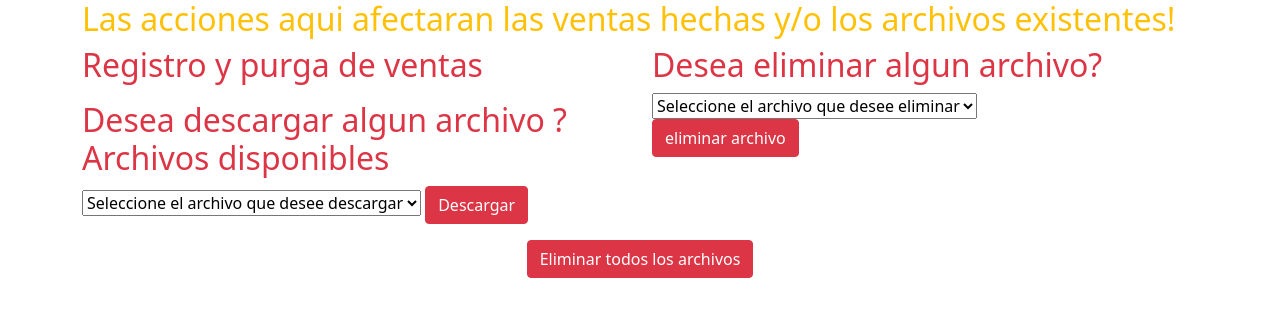
After one commit to edgarhaasmann/LaPane-Web, a Django app: page /admin/purgaVenta in a window 1280 px wide. The commit adds this page. Shown: the top 317 px of the page. Run offline with Django 4.2, Linux system fonts and the light colour scheme; data that the repository does not hold is empty.

Commit message:
purga de ventas terminada 17/03/2022

```diff
--- a/LaPane/LaPane/urls.py
+++ b/LaPane/LaPane/urls.py
@@ -1,9 +1,9 @@
-from unicodedata import name
 from django.contrib import admin
 from django.urls import path
 from apps.userApp import views as authview
 from apps.adminApp import views as adminview
 from apps.plazaEmpleadoApp import views as plazaview
+
 pedidos = plazaview.PedidoAbono()
 inventario = adminview.Inventario()
 urlpatterns = [
@@ -16,19 +16,18 @@ urlpatterns = [
     path('admin/register', adminview.registerUser, name='registerUser'),
     path('admin/editUser', adminview.editUser, name='editUser'),
     path('admin/delUser', adminview.delUser, name='delUser'),
-
-
     path('admin/adminInventario', inventario.getInventio, name='getProduct'),
     path('admin/registerProduct', inventario.AddProducto, name='registerProduct'),
     path('admin/editProduct',inventario.editProduct, name='editProduct'),
     path('admin/delProduct', inventario.delProduct, name='delProduct'),
     path('admin/estadisticas', adminview.statistics, name='statistics'),
+    path('admin/purgaVenta', adminview.purgVentas, name='purga'),
     #rutas empleadoPlaza
     path('ventas/RealizarVenta', plazaview.listProductos, name = 'venta'),
     path('ventas/Venta', plazaview.realizarVenta, name = 'realizarVenta'),
     path('ventas/pedidos', pedidos.pedidosLIst, name='pedidosList'),
     path('ventas/registrarPedido', pedidos.registrarPedido, name='registrarPedido'),
     path('ventas/editPedido', pedidos.editPedido, name='editPedido'),
-    path('ventas/delPedido', plazaview.delPedido, name='delPedido'),
-    #path('admin/', admin.site.urls),
+    path('ventas/delPedido', pedidos.delPedido, name='delPedido'),
+    # path('admin/', admin.site.urls),
 ]
--- a/LaPane/apps/adminApp/views.py
+++ b/LaPane/apps/adminApp/views.py
@@ -1,10 +1,12 @@
 #respuestas
+from urllib import response
+from django.http import HttpResponse
 from django.shortcuts import redirect, render
 
 from LaPane.settings import BASE_DIR
 #modelos
 from ..userApp.models import Plazas, Usuarios
-from ..plazaEmpleadoApp.models import Productos,Ventas, ProductosPlaza
+from ..plazaEmpleadoApp.models import Pedidos, Productos,Ventas, ProductosPlaza
 from .models import Empleados, Roles
 #encryptacion de contraseñas
 from django.contrib.auth.hashers import make_password, check_password
@@ -23,14 +25,17 @@ def index(request):
 def registerUser(request):
     date= datetime.now()
     print(date)
-    try:
-        r = Usuarios(nombre=request.POST.get('nombre'), appaterno=request.POST.get('appaterno'),apmaterno = request.POST.get('apmaterno'), fnaciemiento = request.POST.get('fNacimiento'),user= request.POST.get('user'),password= make_password(request.POST.get('password'))).save()
+    # try:
+    if request.POST['password'] == request.POST['password2']:
+        r = Usuarios(nombre=request.POST.get('nombre'), appaterno=request.POST.get('appaterno'),apmaterno = request.POST.get('apmaterno'), fnaciemiento = request.POST.get('fNacimiento'),user= request.POST.get('user'),password= make_password(request.POST.get('password'), None)).save()
         messages.success(request, 'Usuario registrado exitosamente!')
         # print('save!')
-        return redirect('index')
-    except:
-        messages.error(request, 'Algo ha salido mal y no se pudo registrar el usuario')
-        return redirect('index')
+    else:
+        messages.error(request, 'Las contraseñas no coinciden')
+    return redirect('index')
+    # except:
+    #     messages.error(request, 'Algo ha salido mal y no se pudo registrar el usuario')
+    #     return redirect('index')
         # print(''' don't save! ''')
 def editUser(request):
     # return render(request,'admin/modalEditUser.html')
@@ -145,19 +150,69 @@ class Inventario:
             messages.success(request, 'Producto eliminado')
             return redirect('getProduct')
 
-def purgVentas(t):
+def purgVentas(request):
     model = Ventas.objects.all()
     date = datetime.today().strftime('%Y-%m-%d')
     dir = os.path.join(BASE_DIR,'apps/adminApp/ventas')
-    ventas = open(f'{dir}/ventas_de_{date}.txt', 'w')
-    ventas.write('          Nombre del producto| Total | fecha de venta ')
-    for i in model:
-        ventas.write(f'''
-        ----------------------------------------------------------------
-        |{i.id_productoPlaza.id_producto.nombreproducto} | {i.valortotal}    |{i.fventa} \n
-        ----------------------------------------------------------------
-        ''')
-    ventas.close()
+    try:
+        ventas = open(f'{dir}/ventas_de_{date}.doc', 'w')
+        ventas.write('''Ventas plaza\n
+        \n'
+
+                    ''')
+        for i in model:
+            if i.id_productoPlaza!=None:
+                cantidad = float(i.valortotal)//int(i.id_productoPlaza.id_producto.precio)
+                ventas.write(f'''
+                ----------------------------------------------------------------
+|Nombre del producto: {i.id_productoPlaza.id_producto.nombreproducto} \n| Cantidad producto: {cantidad} \n|Total de venta: $ {i.valortotal} \n| Fecha venta: {i.fventa} \n
+                ----------------------------------------------------------------
+                ''')
+        ventas.write('''Productos personalizados ( Pedidos )\n
+                ''')
+        for i in model:
+            if i.id_pedido!=None:
+                ventas.write(f'''
+                ----------------------------------------------------------------
+                |Descripcion: {i.id_pedido.descripcionpedido} \n| Cantidad: {(i.id_pedido.cantidadproducto)}\n| Precio: ${i.id_pedido.precio}   \n | Fecha venta: {i.fventa} \n
+                ----------------------------------------------------------------
+                ''')
+
+        ventas.close()
+    except:
+        messages.error(request, 'El archivo se en cuentra en uso')
+        return redirect('purga')
+    raiz = os.path.join(BASE_DIR, 'apps/adminApp/ventas')
+    if request.method == 'GET':
+        carpeta = []
+        with os.scandir(raiz) as directorio:
+            for d in directorio:
+                carpeta.append(d.name)
+        return render(request, 'admin/archivos.html', {'carpeta':carpeta, 'dir': dir})
+    else:
+        if request.POST.get('archivo'):
+            with open('apps/adminApp/ventas/'+request.POST['archivo'],'rb') as dir:
+
+                response = HttpResponse(dir)
+                response['Content-Disposition'] = "attachment; filename=" + request.POST['archivo']
+                Ventas.objects.all().delete()
+                Pedidos.objects.all().delete()
+                return response
+        elif request.POST.get('archivoDel'):
+            # os.remove(os.path.basename('apps/adminApp/ventas/{}').format(request.POST['archivoDel']))
+            with os.scandir(raiz) as archivoDel:
+                for al in archivoDel:
+                    if request.POST['archivoDel'] == al.name:
+                        os.remove('{}/{}'.format(raiz,al.name))
+                        messages.success(request, 'archivo eliminado exitosamente!')
+                        return redirect('purga')
+        else:
+            with os.scandir(raiz) as archivoDel:
+                for al in archivoDel:
+                    os.remove('{}/{}'.format(raiz,al.name))
+
+            messages.success(request, 'Todos los archivos se han eliminado con exito!')
+            return redirect('purga')
 
 def statistics(request):
 
--- /dev/null
+++ b/LaPane/templates/admin/archivos.html
@@ -0,0 +1,56 @@
+{% extends 'base.html'%}
+
+{% block head %}Archivos{% endblock %}
+
+{% block content %}
+<div class="container">
+    <div class="row">
+        <h2 class="text-warning">Las acciones aqui afectaran las ventas hechas y/o los archivos existentes!</h2>
+        <div class="col">
+            <h2 class="text-danger">Registro y purga de ventas</h2>
+            <p>
+
+                <h2 class="text-danger">Desea descargar algun archivo ? Archivos disponibles</h2>
+                    <form action="{% url 'purga' %}" method="post">
+                    {%csrf_token%}
+                        <select name="archivo">
+
+                            <option selected disabled>Seleccione el archivo que desee descargar</option>
+                        {% for c in carpeta %}
+                            <option value="{{c}}">{{c}}</option>
+                        {% endfor %}
+                        </select>
+                        <button class="btn btn-danger" type="submit" title="Esta accion almacenara todos los datos en un archivo .doc el cual se descargara automaticamente y eliminara todas las ventas existentes!">Descargar</button>
+                    </form>
+            </p>
+        </div>
+        <div class="col">
+            <h2 class="text-danger">Desea eliminar algun archivo?</h2>
+            <form action="{% url 'purga' %}" method="post">
+                {%csrf_token%}
+                    <select name="archivoDel">
+
+                    <option selected disabled>Seleccione el archivo que desee eliminar</option>
+                    {% for c in carpeta %}
+                        <option value="{{c}}">{{c}}</option>
+                        {% endfor %}
+                    </select>
+                    <p><button class="btn btn-danger" type="submit" title="Esta accion eliminara algun archivo seleccionado existente!">eliminar archivo</button></p>
+
+                </form>
+
+        </div>
+        <div class="col-lg-12">
+            <center>
+                    <form action="{% url 'purga' %}" method="post">
+                        {%csrf_token%}
+                        <input type="text" value="todo" name="todo" hidden>
+                        <button class="btn btn-danger" type="submit" title="Esta accion eliminara todos los archivos existentes">Eliminar todos los archivos</button>
+                    </form>
+
+            </center>
+        </div>
+    </div>
+</div>
+
+{% endblock %}
--- a/LaPane/templates/base.html
+++ b/LaPane/templates/base.html
@@ -12,6 +12,7 @@
     <link href="https://cdn.jsdelivr.net/npm/bootstrap@5.1.3/dist/css/bootstrap.min.css" rel="stylesheet" integrity="sha384-1BmE4kWBq78iYhFldvKuhfTAU6auU8tT94WrHftjDbrCEXSU1oBoqyl2QvZ6jIW3" crossorigin="anonymous">
 </head>
 <body>
+  {% if user.user.is_authenticated %}
     <nav class="navbar navbar-dark bg-light">
         <div class="container-fluid">
           <a class="navbar-brand" href="#">
@@ -26,11 +27,13 @@
 
         </div>
       </nav>
-    <!--{% if user.is_is_authenticated.admin %}-->
+    {% endif %}
+    <!--{% if user.is_authenticated.admin %}-->
+    {% include 'navbarAdmin.html' %}
+
     <!-- {% elif user.is_authenticated.empleado %} -->
+    {% include 'navbarEmpleado.html'%}
     <!-- {% endif %} -->
-    {% include 'navbarEmpleado.html'%}
-    {% include 'navbarAdmin.html' %}
     {% include 'messages.html' %}
     {% block content %}
         <!--Todo contenido-->
--- a/LaPane/templates/plazaEmpleado/ventas.html
+++ b/LaPane/templates/plazaEmpleado/ventas.html
@@ -15,6 +15,7 @@
                     </thead>
                     <tbody>
                         {% for item in items %}
+                        {% if item.cantidadProductoPlaza > 0 %}
                         <tr class="producto">
                                 <td class="id_producto" hidden>{{item.id_productoPlaza}}</td>
                                 <td class="id_plaza" hidden>{{item.id_plaza.id_plaza}}</td>
@@ -25,6 +26,7 @@
                                     <td><button class="btn btn-primary" id="btn-agregarProducto">Agregar a la venta</button></td>
                                 </div>
                         </tr>
+                        {% endif %}
                         {% endfor %}
                     </tbody>
                 </table>
```
Also changed, not shown: LaPane/apps/plazaEmpleadoApp/views.py (+7 -7 lines), LaPane/apps/userApp/views.py (+49 -21 lines), LaPane/templates/admin/agregar.html (+4 -4 lines).
